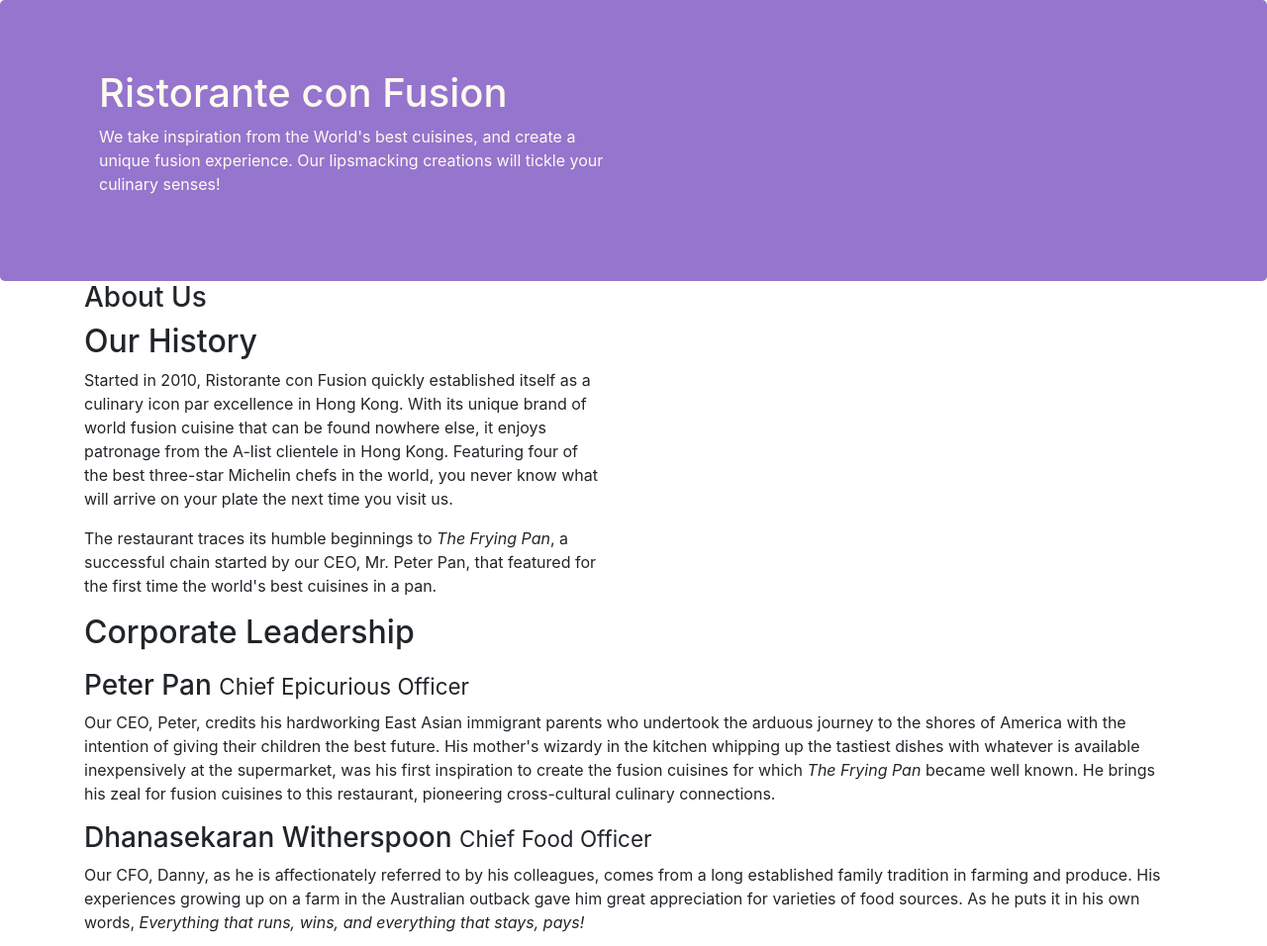
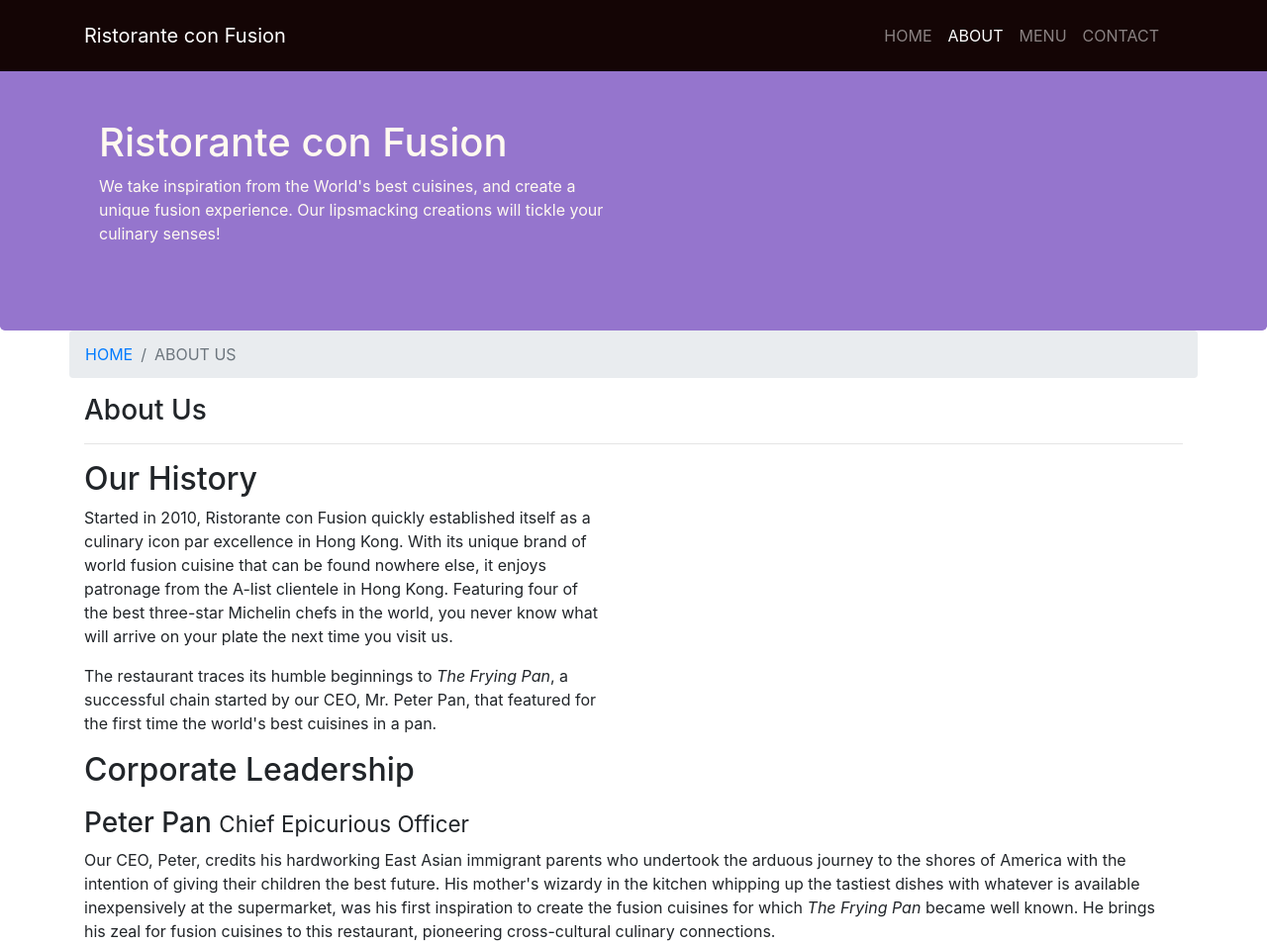
Before and after one commit to iamhimanshu001239/git-tests, a website: page aboutus.html in a window 1280 px wide. Shown: the top 956 px of the page at 99% size. Drawn offline with nearby package versions, Linux system fonts and the light colour scheme.

Commit message:
navbar and breadcrumbs

```diff
--- a/aboutus.html
+++ b/aboutus.html
@@ -16,6 +16,26 @@
 
 <body>
 
+<nav class="navbar navbar-dark navbar-expand-sm  fixed-top">
+        <div class="container">
+            <button class="navbar-toggler" type="button" data-toggle="collapse" data-target ="#Navbar">
+             <span class="navbar-toggler-icon"></span>
+            </button>
+
+            <a class="navbar-brand mr-auto" href="./index.html"> Ristorante con Fusion</a>
+
+            <div class="collapse navbar collapse" id="Navbar">
+            <ul class=" navbar-nav mr-auto">
+               <li class="nav-items "><a class="nav-link" href="./index.html">HOME  </a> </li>
+               <li class="nav-items active"><a class="nav-link" href="#">ABOUT  </a> </li>
+               <li class="nav-items"><a class="nav-link" href="#">MENU </a> </li>
+               <li class="nav-items"><a class="nav-link" href="#">CONTACT  </a> </li>
+
+            </ul>
+           </div>
+       </div>
+    </nav>
+
     <header class="jumbotron">
         <div class="container">
             <div class="row row-header">
@@ -31,9 +51,18 @@
 
     <div>
         <div class="container">
-            <div class="row col-12 col-sm-12">
+            <div class="row">
+
+                <ol class="col-12 breadcrumb">
+                 <li class="breadcrumb-item"><a href="./index.html"> HOME</a></li>
+                  <li class="breadcrumb-item active">ABOUT US</li>
+                </ol>
+
+
+                <div class="col-12">
                <h3>About Us</h3>
                <hr>
+            </div>
             </div>
         </div>
         <div class="row row content">
@@ -74,7 +103,7 @@
                 <div class="col-4 offset-1 col-sm-2">
                     <h5>Links</h5>
                     <ul class="list-unstyled">
-                        <li><a href="#">Home</a></li>
+                        <li><a href="./index.html">Home</a></li>
                         <li><a href="#">About</a></li>
                         <li><a href="#">Menu</a></li>
                         <li><a href="#">Contact</a></li>
--- a/css/styles.css
+++ b/css/styles.css
@@ -31,3 +31,12 @@
     margin:0px;
     color:floralwhite;
 }
+
+body{
+    padding: 50px 0px 0px 0px;
+    z-index:0;
+}
+
+.navbar-dark{
+    background-color: rgb(20, 5, 5);
+}
```
Also changed, not shown: index.html (+11 -6 lines).
